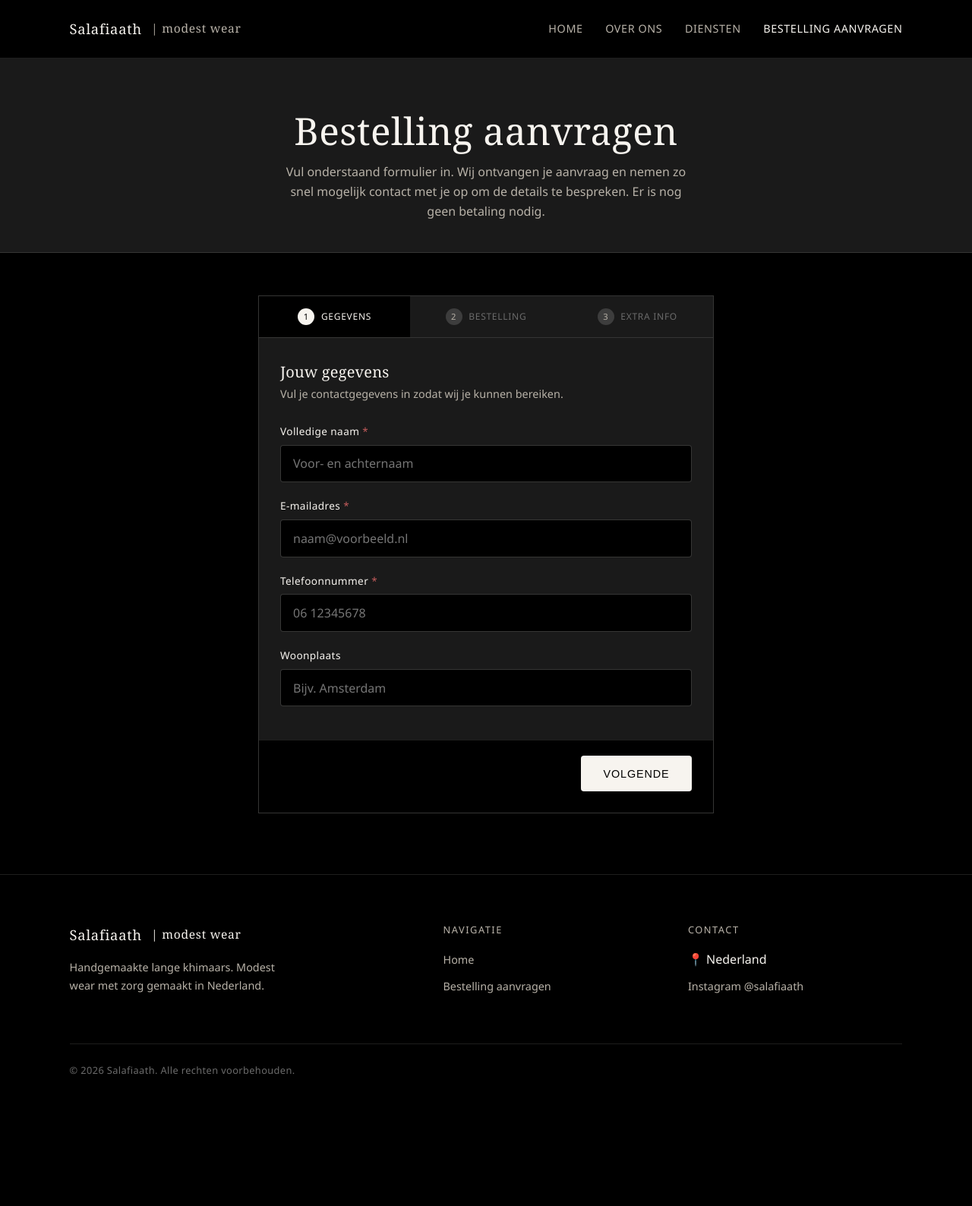
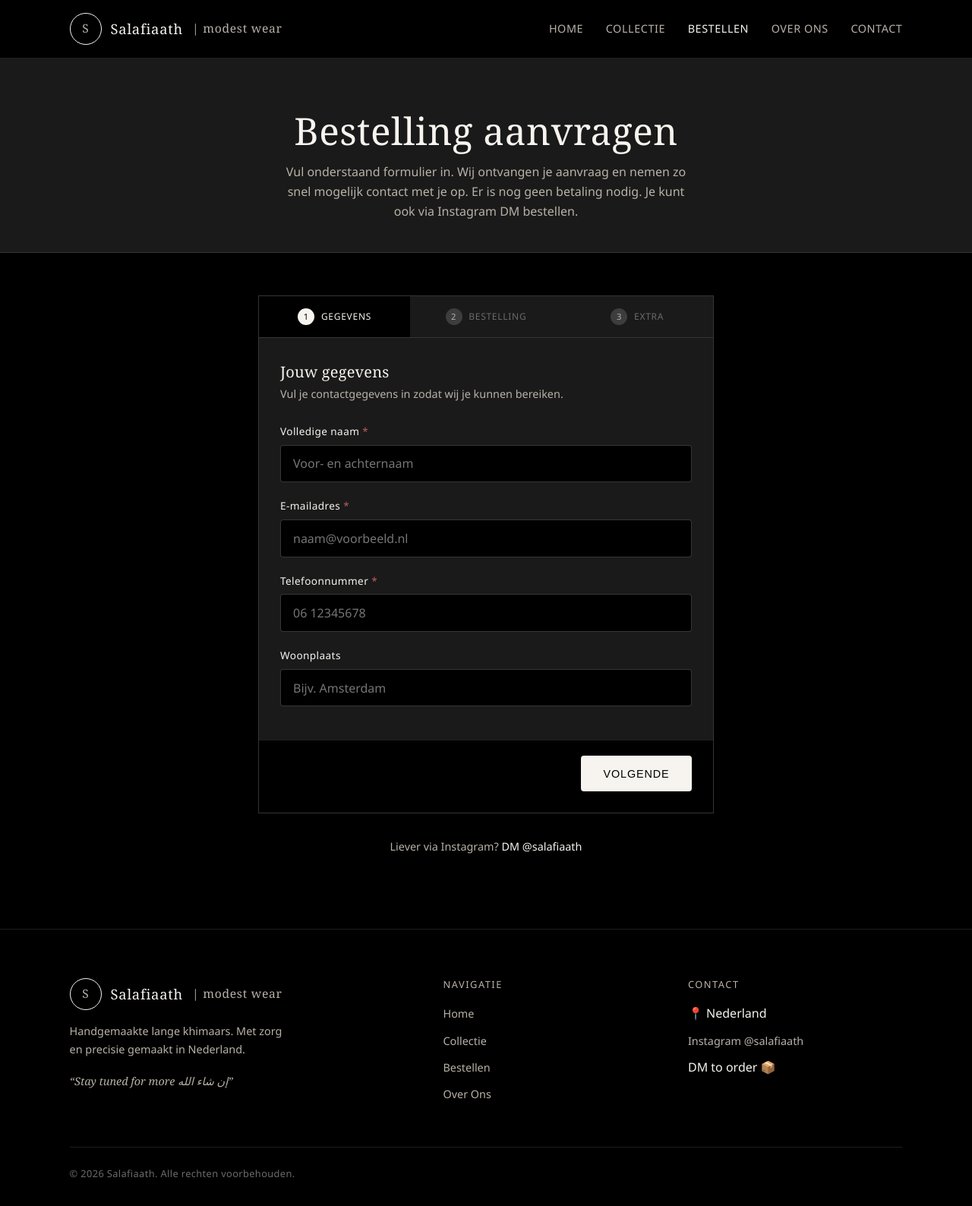
Before and after one commit to abd113/salafiaath, a plain HTML site: page bestellen.html in a window 1280 px wide. Shown: the whole page at 76% size. Before the commit the page ends 1452 px from the top, so only its background shows below. Drawn offline with Linux system fonts and the light colour scheme.

Commit message:
Redesign order page to match black elegant style

```diff
--- a/bestellen.html
+++ b/bestellen.html
@@ -4,23 +4,26 @@
   <meta charset="UTF-8">
   <meta name="viewport" content="width=device-width, initial-scale=1.0">
   <title>Bestelling aanvragen | Salafiaath</title>
-  <meta name="description" content="Vraag eenvoudig een handgemaakte lange khimaar aan bij Salafiaath. Vul het formulier in – wij nemen contact met je op.">
+  <meta name="description" content="Vraag een handgemaakte lange khimaar aan bij Salafiaath. Vul het formulier in – wij nemen contact met je op.">
   <meta name="robots" content="noindex">
   <link rel="stylesheet" href="css/style.css">
 </head>
 <body>
-  <!-- Header -->
   <header class="header">
     <div class="container nav">
-      <a href="index.html" class="logo">Salafiaath <span>| modest wear</span></a>
+      <a href="index.html" class="logo">
+        <span class="logo-mark">S</span>
+        Salafiaath <span>| modest wear</span>
+      </a>
       <button class="menu-toggle" aria-label="Menu openen" id="menuToggle">
         <span></span><span></span><span></span>
       </button>
       <nav class="nav-links" id="navLinks">
         <a href="index.html">Home</a>
-        <a href="index.html#over">Over ons</a>
-        <a href="index.html#diensten">Diensten</a>
-        <a href="bestellen.html" class="nav-cta active">Bestelling aanvragen</a>
+        <a href="index.html#collectie">Collectie</a>
+        <a href="bestellen.html" class="active">Bestellen</a>
+        <a href="index.html#over">Over Ons</a>
+        <a href="index.html#contact">Contact</a>
       </nav>
     </div>
   </header>
@@ -31,7 +34,7 @@
         <h1>Bestelling aanvragen</h1>
         <p>
           Vul onderstaand formulier in. Wij ontvangen je aanvraag en nemen zo snel mogelijk
-          contact met je op om de details te bespreken. Er is nog geen betaling nodig.
+          contact met je op. Er is nog geen betaling nodig. Je kunt ook via Instagram DM bestellen.
         </p>
       </div>
     </div>
@@ -39,27 +42,17 @@
     <section class="form-section">
       <div class="container">
         <div class="form-wrapper">
-          <!-- Progress indicator -->
           <div class="form-progress" id="formProgress">
             <div class="progress-step active" data-step="1"><span>1</span> Gegevens</div>
             <div class="progress-step" data-step="2"><span>2</span> Bestelling</div>
-            <div class="progress-step" data-step="3"><span>3</span> Extra info</div>
+            <div class="progress-step" data-step="3"><span>3</span> Extra</div>
           </div>
 
-          <!-- Form -->
-          <!--
-            BELANGRIJK VOOR E-MAIL:
-            Vervang action="https://formspree.io/f/XXXXXXX" door jouw eigen Formspree endpoint.
-            Maak een gratis account op https://formspree.io en koppel jouw e-mailadres.
-            Alternatief: gebruik EmailJS of Netlify Forms.
-          -->
           <form id="orderForm" action="https://formspree.io/f/YOUR_FORM_ID" method="POST" novalidate>
-            <!-- Hidden fields for email structure -->
             <input type="hidden" name="_subject" value="Nieuwe aanvraag via Salafiaath website">
             <input type="hidden" name="_template" value="table">
             <input type="text" name="_gotcha" style="display:none" tabindex="-1" autocomplete="off">
 
-            <!-- STEP 1: Klantgegevens -->
             <div class="form-step active" data-step="1">
               <h2>Jouw gegevens</h2>
               <p class="step-desc">Vul je contactgegevens in zodat wij je kunnen bereiken.</p>
@@ -88,7 +81,6 @@
               </div>
             </div>
 
-            <!-- STEP 2: Bestelling -->
             <div class="form-step" data-step="2">
               <h2>Jouw bestelling</h2>
               <p class="step-desc">Vertel ons wat je wilt bestellen.</p>
@@ -103,6 +95,10 @@
                   <label class="radio-option">
                     <input type="radio" name="product" value="Lange khimaar (op maat / custom)">
                     Lange khimaar op maat / custom
+                  </label>
+                  <label class="radio-option">
+                    <input type="radio" name="product" value="Extra lange khimaar">
+                    Extra lange khimaar
                   </label>
                   <label class="radio-option">
                     <input type="radio" name="product" value="Anders / overleg">
@@ -141,7 +137,6 @@
               </div>
             </div>
 
-            <!-- STEP 3: Extra informatie -->
             <div class="form-step" data-step="3">
               <h2>Extra informatie</h2>
               <p class="step-desc">Vertel ons meer over je wensen of bijzonderheden.</p>
@@ -171,7 +166,6 @@
               </div>
             </div>
 
-            <!-- Navigation buttons -->
             <div class="form-nav" id="formNav">
               <button type="button" class="btn btn-secondary" id="prevBtn" style="visibility:hidden;">Vorige</button>
               <button type="button" class="btn btn-primary" id="nextBtn">Volgende</button>
@@ -179,7 +173,6 @@
             </div>
           </form>
 
-          <!-- Success state -->
           <div class="form-success" id="formSuccess">
             <div class="icon">✓</div>
             <h2>Bedankt!</h2>
@@ -192,23 +185,33 @@
             </p>
           </div>
         </div>
+
+        <p style="text-align:center; margin-top:2rem; font-size:0.9rem;">
+          Liever via Instagram?
+          <a href="https://www.instagram.com/salafiaath/" target="_blank" rel="noopener noreferrer">DM @salafiaath</a>
+        </p>
       </div>
     </section>
   </main>
 
-  <!-- Footer -->
   <footer class="footer">
     <div class="container">
       <div class="footer-grid">
         <div>
-          <div class="logo">Salafiaath <span style="color:var(--color-accent)">| modest wear</span></div>
-          <p>Handgemaakte lange khimaars. Modest wear met zorg gemaakt in Nederland.</p>
+          <a href="index.html" class="logo">
+            <span class="logo-mark">S</span>
+            Salafiaath <span>| modest wear</span>
+          </a>
+          <p>Handgemaakte lange khimaars. Met zorg en precisie gemaakt in Nederland.</p>
+          <p class="footer-quote">“Stay tuned for more إن شاء الله”</p>
         </div>
         <div>
           <h3>Navigatie</h3>
           <ul class="footer-links">
             <li><a href="index.html">Home</a></li>
-            <li><a href="bestellen.html">Bestelling aanvragen</a></li>
+            <li><a href="index.html#collectie">Collectie</a></li>
+            <li><a href="bestellen.html">Bestellen</a></li>
+            <li><a href="index.html#over">Over Ons</a></li>
           </ul>
         </div>
         <div>
@@ -220,6 +223,7 @@
                 Instagram @salafiaath
               </a>
             </li>
+            <li>DM to order 📦</li>
           </ul>
         </div>
       </div>
```
